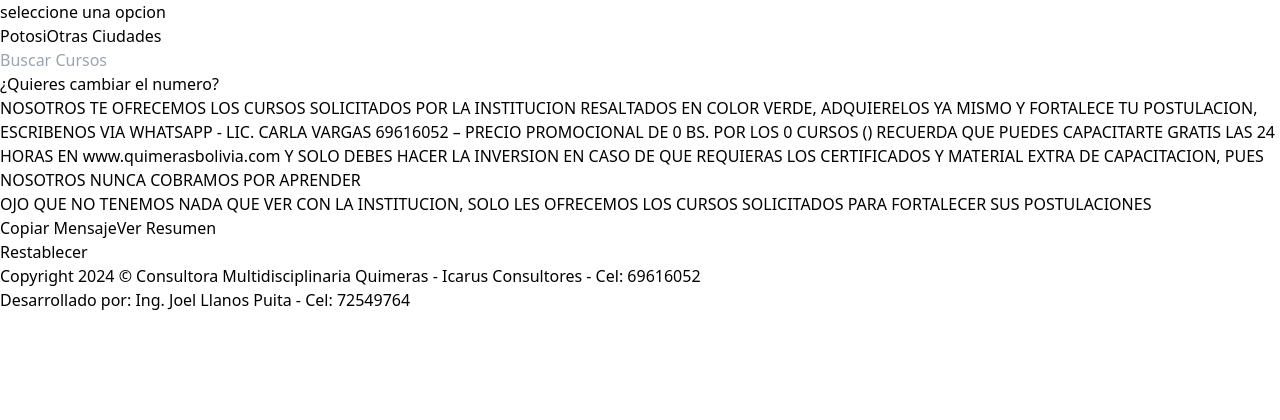
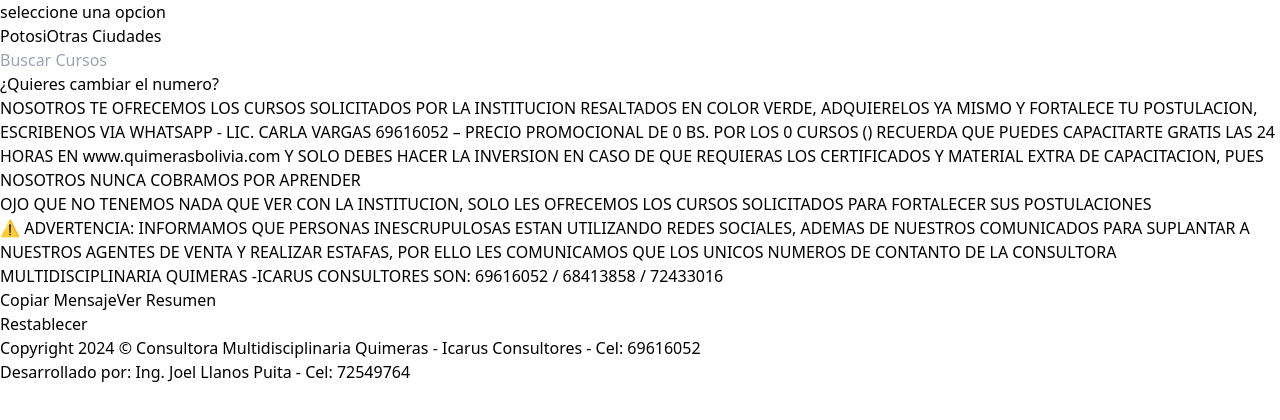
Before and after one commit to rodrigoslucka/GeneradordeMensajes, a React (Vite) app: page / in a window 1280 px wide. Both pictures are taken after a click on the button "Otras Ciudades". Shown: the top 420 px of the page. Built offline with nearby package versions, Linux system fonts and the light colour scheme.

Commit message:
Update App.jsx

```diff
--- a/src/App.jsx
+++ b/src/App.jsx
@@ -265,6 +265,10 @@ function App() {
                       <p
                         className="mt-5 bg-yellow-400 others first:py-2 px-2 text-justify"
                       >OJO QUE NO TENEMOS NADA QUE VER CON LA INSTITUCION, SOLO LES OFRECEMOS LOS CURSOS SOLICITADOS PARA FORTALECER SUS POSTULACIONES</p>
+
+                      <p
+                        className="mt-5 bg-yellow-400 others first:py-2 px-2 text-justify"
+                      >⚠ ADVERTENCIA: INFORMAMOS QUE PERSONAS INESCRUPULOSAS ESTAN UTILIZANDO REDES SOCIALES, ADEMAS DE NUESTROS COMUNICADOS PARA SUPLANTAR A NUESTROS AGENTES DE VENTA Y REALIZAR ESTAFAS, POR ELLO LES COMUNICAMOS QUE LOS UNICOS NUMEROS DE CONTANTO DE LA CONSULTORA MULTIDISCIPLINARIA QUIMERAS -ICARUS CONSULTORES SON: 69616052 / 68413858 / 72433016</p>
                     </>
                   )}
 
```
